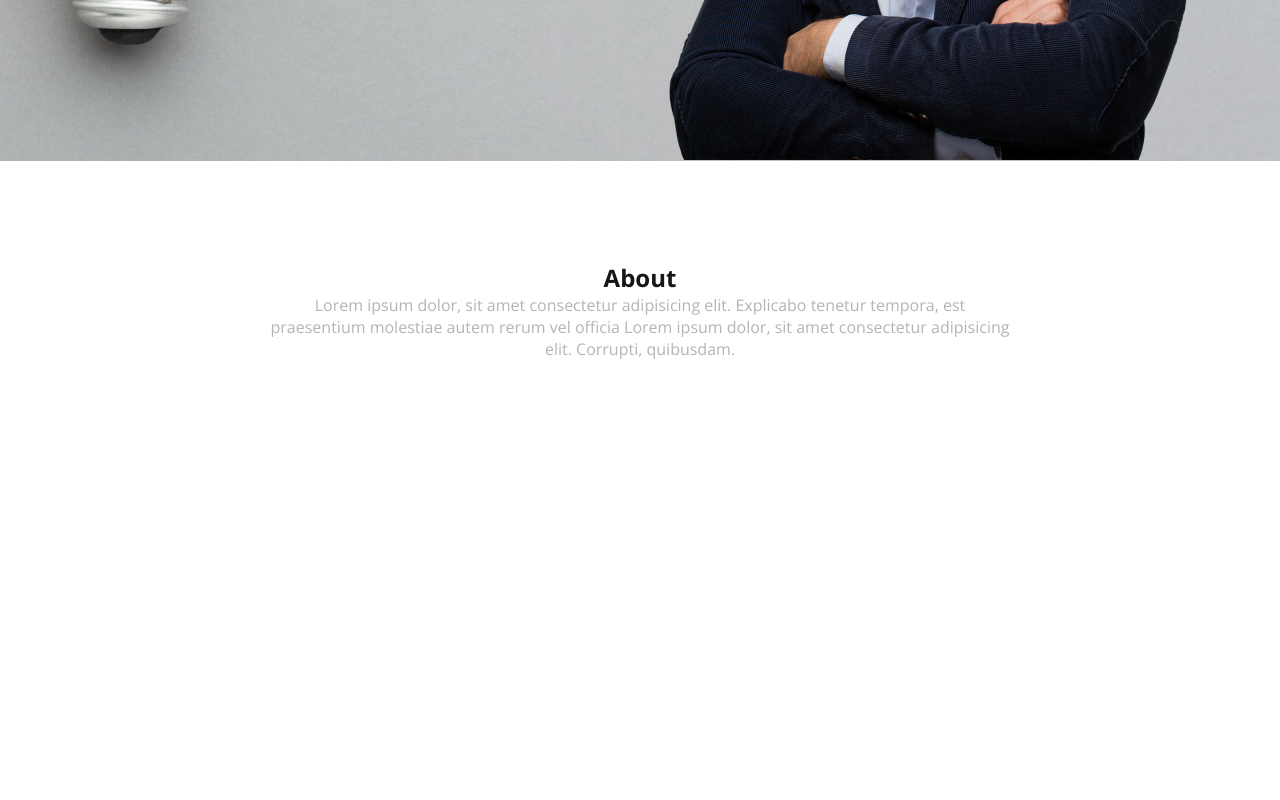
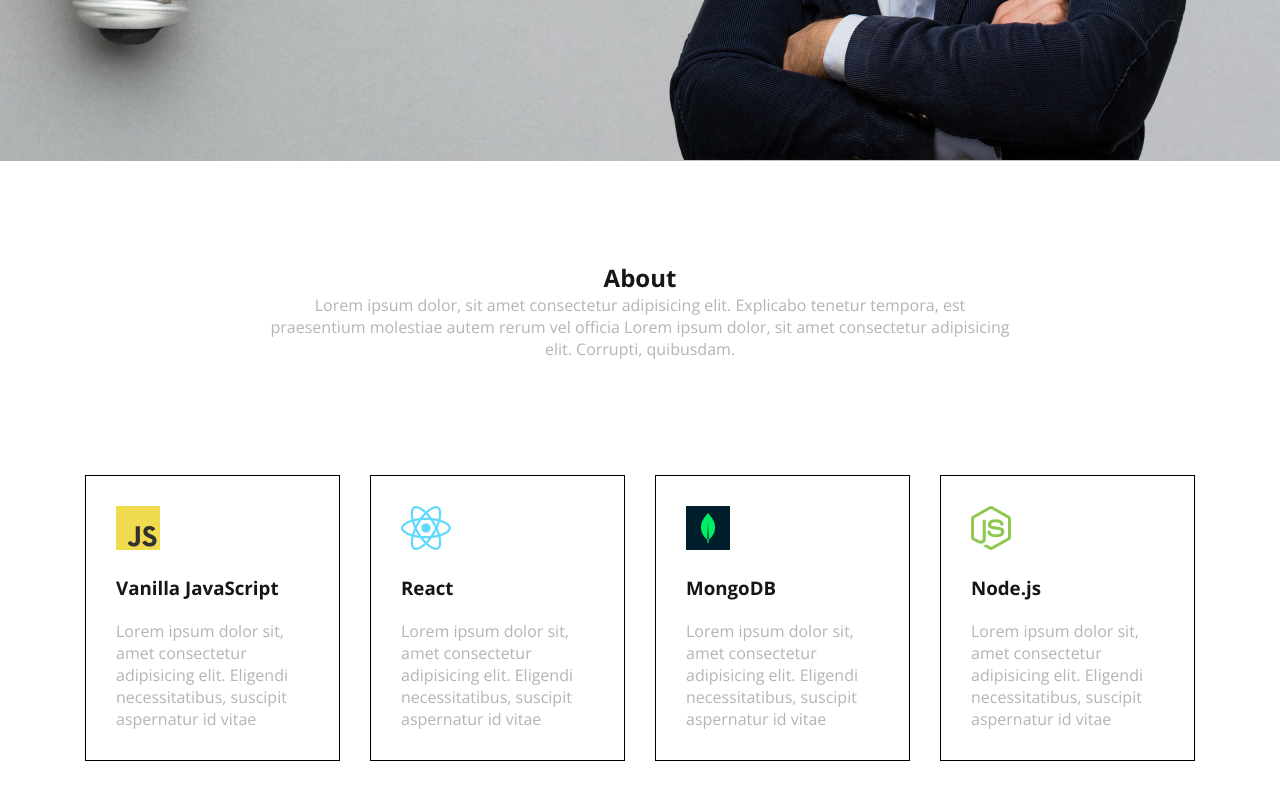
Before and after one commit to sumon2807/developer-potfolio, a plain HTML site: page index.html in a window 1280 px wide. Shown: the part 574-1374 px from the top of the page. Drawn offline with nearby package versions, Linux system fonts and the light colour scheme.

Commit message:
about commit

```diff
--- a/index.html
+++ b/index.html
@@ -33,7 +33,31 @@
                 <h2>About</h2>
                 <p>Lorem ipsum dolor, sit amet consectetur adipisicing elit. Explicabo tenetur tempora, est praesentium molestiae autem rerum vel officia Lorem ipsum dolor, sit amet consectetur adipisicing elit. Corrupti, quibusdam.</p>
             </div>
+            <div class="about-content">
+                <div class="about-element">
+                    <img src="./images/icons/js.png" alt="">
+                    <h3>Vanilla JavaScript</h3>
+                    <p>Lorem ipsum dolor sit, amet consectetur adipisicing elit. Eligendi necessitatibus, suscipit aspernatur id vitae</p>
+                </div>
+                <div class="about-element">
+                    <img src="./images/icons/react.png" alt="">
+                    <h3>React</h3>
+                    <p>Lorem ipsum dolor sit, amet consectetur adipisicing elit. Eligendi necessitatibus, suscipit aspernatur id vitae</p>
+                </div>
+                <div class="about-element">
+                    <img src="./images/icons/mongo.png" alt="">
+                    <h3>MongoDB</h3>
+                    <p>Lorem ipsum dolor sit, amet consectetur adipisicing elit. Eligendi necessitatibus, suscipit aspernatur id vitae</p>
+                </div>
+                <div class="about-element">
+                    <img src="./images/icons/nodejs.png" alt="">
+                    <h3>Node.js</h3>
+                    <p>Lorem ipsum dolor sit, amet consectetur adipisicing elit. Eligendi necessitatibus, suscipit aspernatur id vitae</p>
+                </div>
+            </div>
         </div>
     </section>
+    <!-- About section end-->
+
 </body>
 </html>
--- a/style.css
+++ b/style.css
@@ -83,3 +83,23 @@ p{
     padding-left: 550px;
 }
 /* About section */
+
+.about-content{
+    display: flex;
+}
+.about-element{
+    border: 1px solid;
+    margin: 15px;
+    padding: 30px;
+}
+.about-element img{
+    padding-bottom: 20px;
+}
+.about-element h3{
+    padding-bottom: 20px;
+}
+.about-element p{
+    text-align: left;
+}
+.about-element
+.about-element
```
